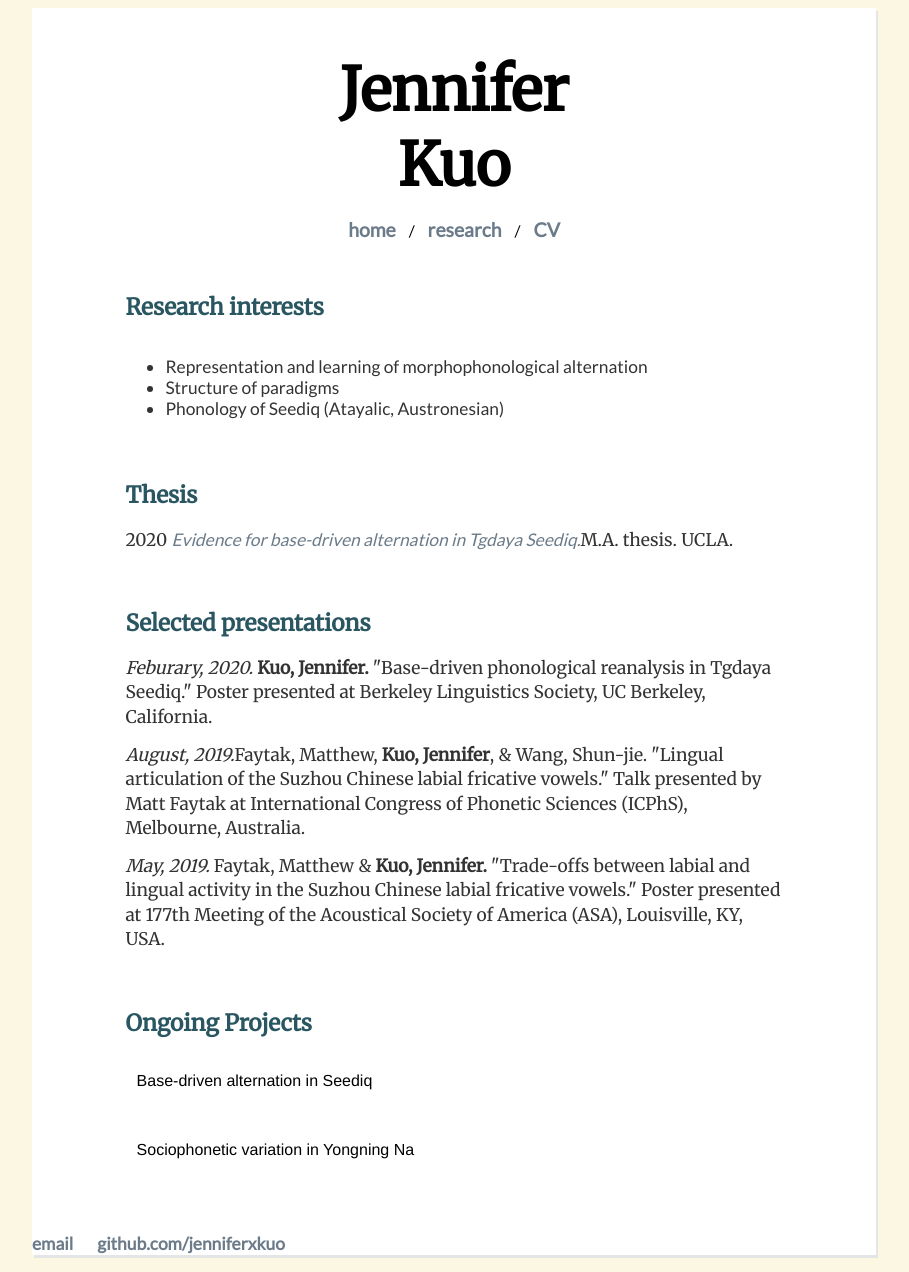
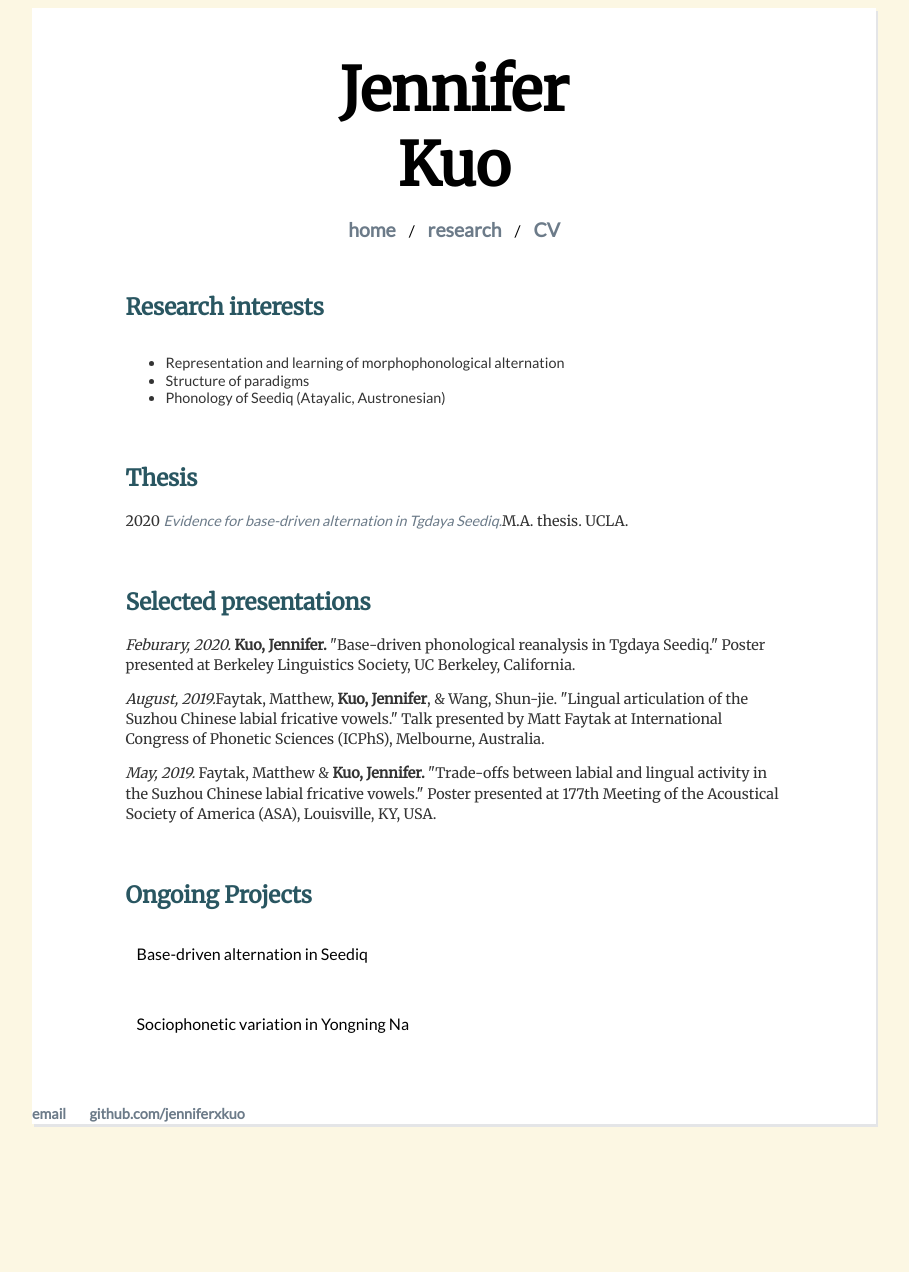
Before and after one commit to jenniferxkuo/jenniferxkuo.github.io, a Jekyll site: the page built from research/index.html, in a window 1280 px wide. Shown: the whole page, without its empty margins (186-1095 px from the left). Built offline with Jekyll 4.4.1, drawn with Linux system fonts in a browser that asks for light colours; after the commit the page ends 1138 px from its top, so only the background shows below that.

Commit message:
Update main.css

```diff
--- a/css/main.css
+++ b/css/main.css
@@ -61,7 +61,6 @@ h2 {
 }
 
 p {
-    font-size: 1em;
     line-height: 1.4em;
     color: #333;
     margin-top: 0px;
@@ -118,88 +117,6 @@ ul {
     	display: none;
     }
 
-    /*RESPONSIVE*/
-    	.capsule{width: 800px;}
-    	.bottommatter{width: 700px;}
-    	.copyright{font-size: 16px;}
-    	.name{font-size: 68px;}
-    	nav a{font-size: 20px;}
-    	.bodytext{width: 83%;	}
-    	h1 {
-    		font-size: 36px;
-    		margin-top: 12px;
-    	}
-    	h2 {
-    		font-size: 24px;
-    		margin-top: 24px;
-    	}
-    	p, input, select, option	{
-    		font-size: 20px;
-    		margin-bottom: 12px;
-    	}
-    	ul	{font-size: calc(20px);}
-    /*Big screens*/
-    @media (max-width: 1500px) {
-    	.capsule{width: calc(1100px - 20vw);}
-    	.bottommatter{width: calc(1150px - 30vw);}
-    	.copyright{font-size: calc(22px - 0.4vw);}
-    	.name{font-size: calc(80px - 1.6vw);}
-    	nav a{font-size: calc(45px - 2vw);}
-    	.bodytext{width: calc(990px - 26vw);}
-    	h1 {
-    		font-size: calc(68px - 2.4vw);
-    		margin-top: calc(20px - 0.8vw);
-    		margin-bottom: calc(-30px + 1.6vw);
-    	}
-    	h2	{
-    		font-size: calc(38px - 1.2vw);
-    		margin-top: calc(45px - 1.6vw);
-    	}
-    	p, input, select, option	{
-    		font-size: calc(43px - 2vw);
-    		margin-bottom: calc(24px - 0.8vw);
-    	}
-    	ul	{font-size: calc(43px - 2vw);}
-    }
-    /*Small screens*/
-    @media (max-width: 1000px) {
-    	.capsule{width: 90vw;}
-    	.bottommatter{width: 85vw;}
-    	.copyright{font-size: 16px;}
-    	.name{font-size: 70px;}
-    	nav a{
-    		font-size: 25px;
-    		word-wrap: break-word;
-    		}
-    	.bodytext{width: 90%;}
-    	h1 {
-    		font-size: 40px;
-    		margin-top: 16px;
-    		margin-bottom: -16px;
-    	}
-    	h2	{
-    		font-size: 28px;
-    		margin-top: 30px;
-    		}
-    	p, input, select, option	{
-    		font-size: 25px;
-    		margin-bottom: 16px;
-    		}
-    	ul	{font-size: 25px;}
-    }
-/*
-header {
-    background: #fcf7e3;
-    color: #304973;
-}
-
-
-header a {
-  color: #304973;
-  font-family: 'Helvetica', 'Arial', 'Sans-Serif';
-  text-decoration: none;
-}
-*/
 
 
 nav {
@@ -350,8 +267,7 @@ input[type='checkbox'] {
 
 .lbl-toggle {
   display: block;
-  font-family: 'Helvetica', 'Arial', 'Sans-Serif';
-  font-size: 1em;
+  font-family: 'Lato', sans-serif;
   text-transform: none;
   text-align: left;
 
@@ -412,3 +328,75 @@ input[type='checkbox'] {
   border-bottom-right-radius: 5px;
   padding: .5rem 1rem;
 }
+
+
+
+/*RESPONSIVE*/
+    .capsule{width: 800px;}
+    .bottommatter{width: 700px;}
+    .copyright{font-size: 16px;}
+    .name{font-size: 68px;}
+    nav a{font-size: 20px;}
+    .bodytext{width: 83%;	}
+    h1 {
+        font-size: 36px;
+        margin-top: 12px;
+    }
+    h2 {
+        font-size: 24px;
+        margin-top: 24px;
+    }
+    p, input, select, option,lbl-toggle	{
+        font-size: 18px;
+        margin-bottom: 12px;
+    }
+    ul	{font-size: calc(18px);}
+/*Big screens*/
+@media (max-width: 1500px) {
+    .capsule{width: calc(1100px - 20vw);}
+    .bottommatter{width: calc(1150px - 30vw);}
+    .copyright{font-size: calc(22px - 0.4vw);}
+    .name{font-size: calc(80px - 1.6vw);}
+    nav a{font-size: calc(45px - 2vw);}
+    .bodytext{width: calc(990px - 26vw);}
+    h1 {
+        font-size: calc(68px - 2.4vw);
+        margin-top: calc(20px - 0.8vw);
+        margin-bottom: calc(-30px + 1.6vw);
+    }
+    h2	{
+        font-size: calc(38px - 1.2vw);
+        margin-top: calc(45px - 1.6vw);
+    }
+    p, input, select, option,lbl-toggle	{
+        font-size: calc(40px - 2vw);
+        margin-bottom: calc(24px - 0.8vw);
+    }
+    ul	{font-size: calc(40px - 2vw);}
+}
+/*Small screens*/
+@media (max-width: 1000px) {
+    .capsule{width: 90vw;}
+    .bottommatter{width: 85vw;}
+    .copyright{font-size: 16px;}
+    .name{font-size: 70px;}
+    nav a{
+        font-size: 25px;
+        word-wrap: break-word;
+        }
+    .bodytext{width: 90%;}
+    h1 {
+        font-size: 40px;
+        margin-top: 16px;
+        margin-bottom: -16px;
+    }
+    h2	{
+        font-size: 28px;
+        margin-top: 30px;
+        }
+    p, input, select, option,lbl-toggle	{
+        font-size: 23px;
+        margin-bottom: 16px;
+        }
+    ul	{font-size: 23px;}
+}
```
